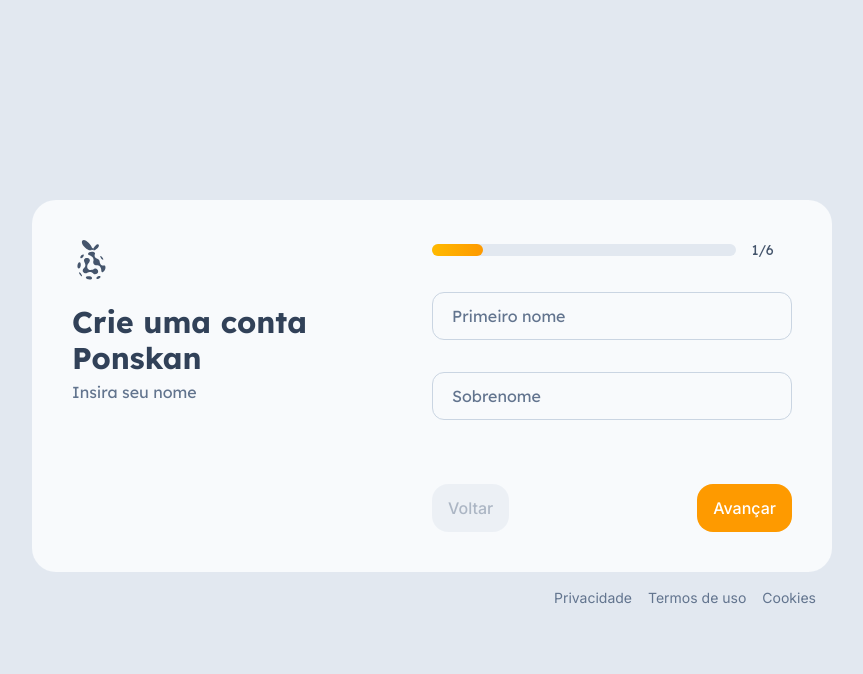
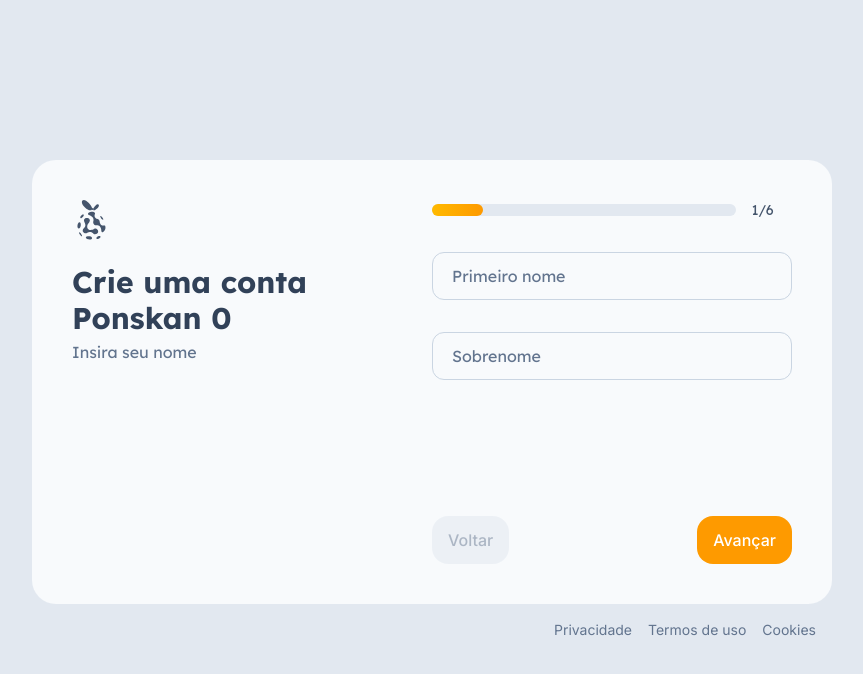
Before and after one commit to MatheusBertoldo1/ponskan-nextjs, a Next.js app in the folder ponskan/: page /logon in a window 1280 px wide. Shown: the top 674 px of the page, without its empty margins (208-1071 px from the left). Built offline with nearby package versions, Linux system fonts and the light colour scheme; no server answers.

Commit message:
fix(logon): corrige diparo automatico de mensagem de erro no input password e confirmPassword

```diff
--- a/ponskan/src/app/(auth)/logon/page.tsx
+++ b/ponskan/src/app/(auth)/logon/page.tsx
@@ -4,7 +4,7 @@
 
 
     return (
-        <div className="flex flex-col min-h-[50%] max-h-100 h-full w-full max-w-200 font-lexend select-none">
+        <div className="flex flex-col min-h-[60%] h-fit w-full max-w-200 font-lexend select-none">
             {/* Formulário */}
             <LogonFormRegister />
 
--- a/ponskan/src/components/layout/auth/LogonFormRegister.tsx
+++ b/ponskan/src/components/layout/auth/LogonFormRegister.tsx
@@ -104,7 +104,7 @@
 // --------- Formulário de registro multi-etapas  --------------
 export const LogonFormRegister = () => {
     // Contador de etapas - baseado na quantidade de estapas de FORM_STEPS
-    const maxRange = (typeof FORM_STEPS).length - 1
+    const maxRange = FORM_STEPS.length - 1
     const [stage, setStage] = useState(0)
 
     // atribuindo todos os metodos de useForm para methods (usado em FormProvides)
@@ -113,7 +113,7 @@
         {
             shouldUnregister: false,
             resolver: zodResolver(registerSchema),
-            mode: "onBlur"
+            mode: "all"
         }
     )
 
@@ -158,11 +158,19 @@
     // Método OnKeyDown('enter')
     const OnKeyDown = (e: React.KeyboardEvent<HTMLFormElement>) => {
         if (e.key === 'Enter') {
-            e.preventDefault()
+            e.preventDefault();
 
-            if (stage < maxRange) {
-                increaseValue()
+            // Tira o foco do input atual para forçar o RHF a registrar o valor
+            if (document.activeElement instanceof HTMLElement) {
+                document.activeElement.blur();
             }
+
+            // Espera um "frame" para o React processar o blur e chama a função
+            requestAnimationFrame(() => {
+                if (stage < maxRange) {
+                    increaseValue();
+                }
+            });
         }
     }
 
@@ -173,7 +181,7 @@
         <div className="flex flex-1 p-10 bg-slate-50 rounded-3xl">
             <div className="flex flex-1 flex-col">
                 <LogoCurrentColor className=" w-10 h-10 text-slate-600" />
-                <h1 className="mt-6 text-3xl font-bold text-slate-700">Crie uma conta Ponskan</h1>
+                <h1 className="mt-6 text-3xl font-bold text-slate-700">Crie uma conta Ponskan {stage}</h1>
                 <p className="text-slate-500 mt-1">{FORM_STEPS[stage].title}</p>
             </div>
 
@@ -234,7 +242,7 @@
 
                                     {/* STAGE 5 */}
                                     <div className="flex flex-col flex-1">
-                                        <InputText {...register("password")} visible={stage === 5} type="password" inputId="password" textLabel="Senha" error={errors.password?.message} />
+                                        <InputText {...register("password")} visible={stage === 5} type="password" inputId="password" textLabel="Senha" error={stage === 5 ? errors.password?.message : undefined} />
                                         <InputText {...register("confirmPassword")} visible={stage === 5} type="password" inputId="confirmPassword" textLabel="Confirmar senha" error={errors.confirmPassword?.message} />
                                     </div>
                                 </motion.div>
```
